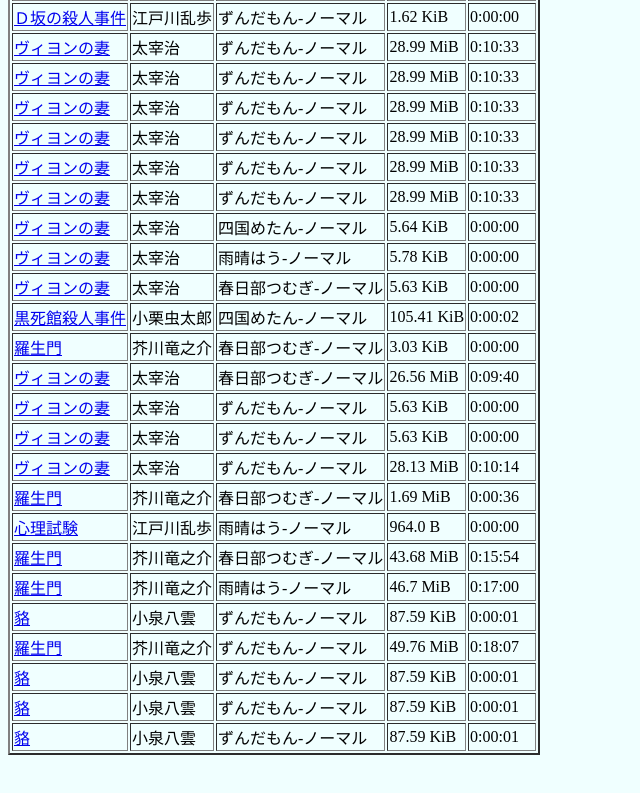
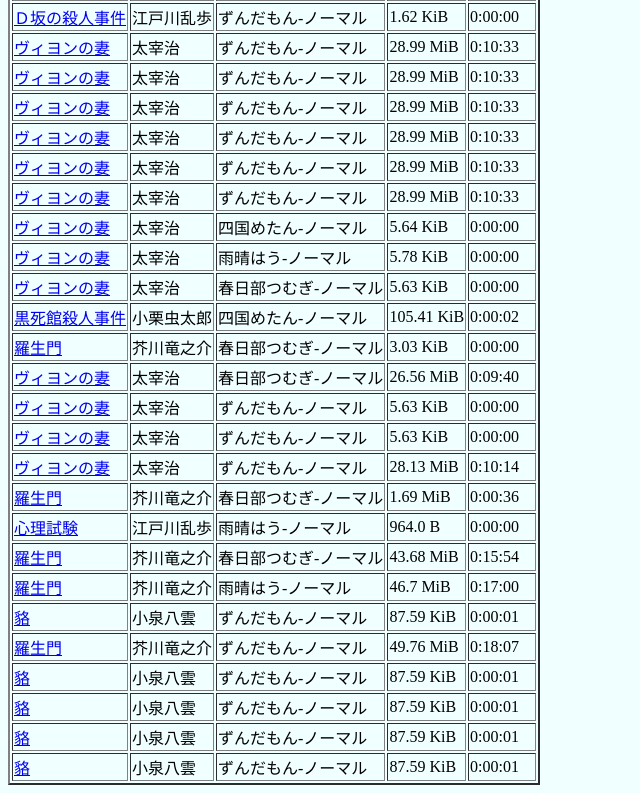
Before and after one commit to SoumaCoffee/soumacoffee.github.io, a plain HTML site: page index.html in a window 1280 px wide. Shown: the part 393-1186 px from the top of the page, without its empty margins (0-640 px from the left). Before the commit the page ends 1156 px from the top, so only its background shows below. Drawn offline with Linux system fonts and the light colour scheme.

Commit message:
Update html add content

```diff
--- a/index.html
+++ b/index.html
@@ -40,4 +40,5 @@
 <tr><td><a href="https://drive.google.com/uc?export=download&id=1x0tzfT8lW1s0pv8d5IcViUJqCQPFdBsg">貉</a></td><td>小泉八雲</td><td>ずんだもん-ノーマル</td><td>87.59 KiB</td><td>0:00:01</td></tr>
 <tr><td><a href="https://drive.google.com/uc?export=download&id=1yIn69iLlkpAx0a4J6gMIpLhUNVMu401P">貉</a></td><td>小泉八雲</td><td>ずんだもん-ノーマル</td><td>87.59 KiB</td><td>0:00:01</td></tr>
 <tr><td><a href="https://drive.google.com/uc?export=download&id=1s3tMKzFW-6196MZOPd100-D5RYUxdg4_">貉</a></td><td>小泉八雲</td><td>ずんだもん-ノーマル</td><td>87.59 KiB</td><td>0:00:01</td></tr>
+<tr><td><a href="https://drive.google.com/uc?export=download&id=1sLUSY9IMTsoAfvy-fTIIULO-HzxFXJYc">貉</a></td><td>小泉八雲</td><td>ずんだもん-ノーマル</td><td>87.59 KiB</td><td>0:00:01</td></tr>
 </table></body></html>
```
